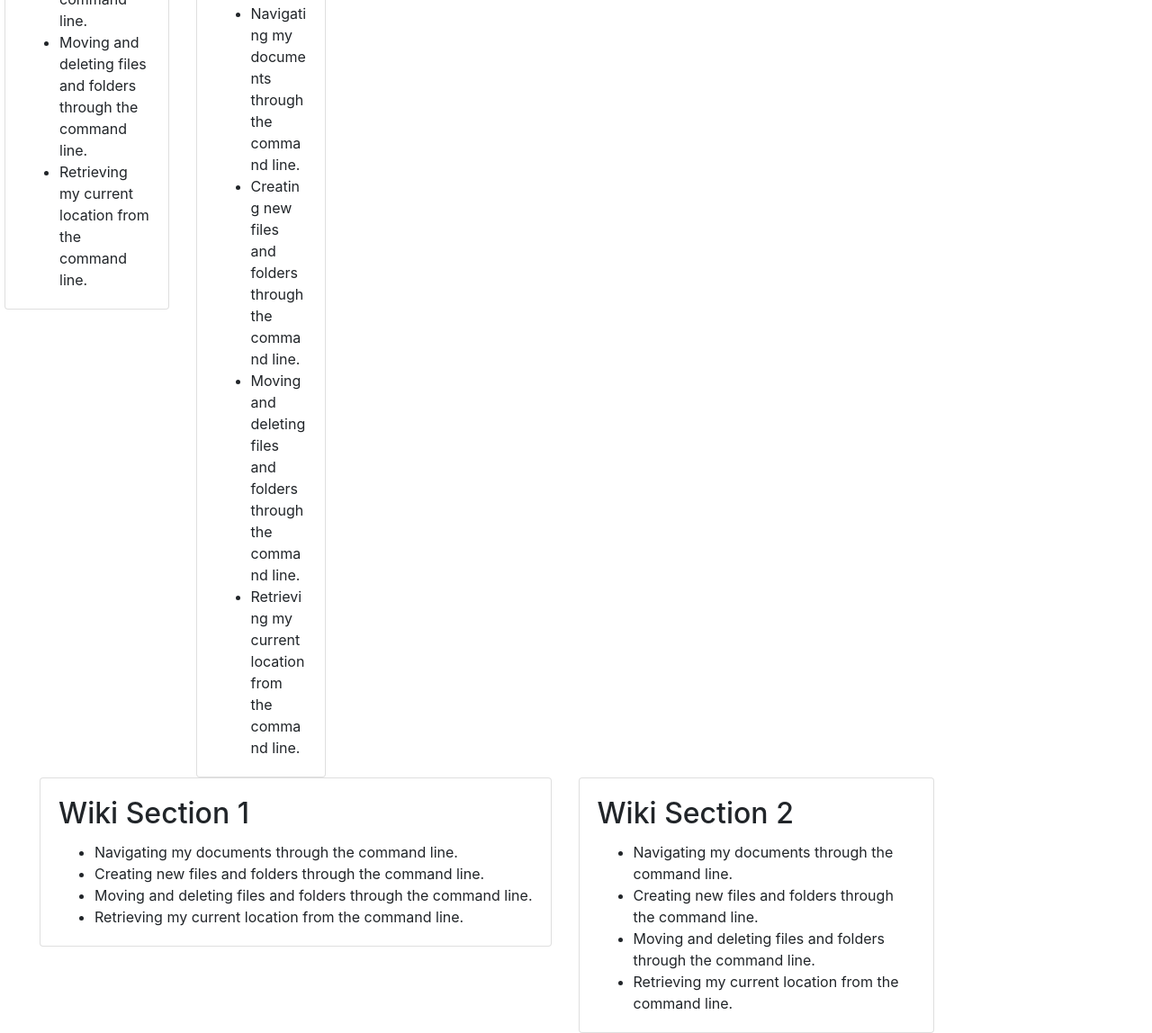
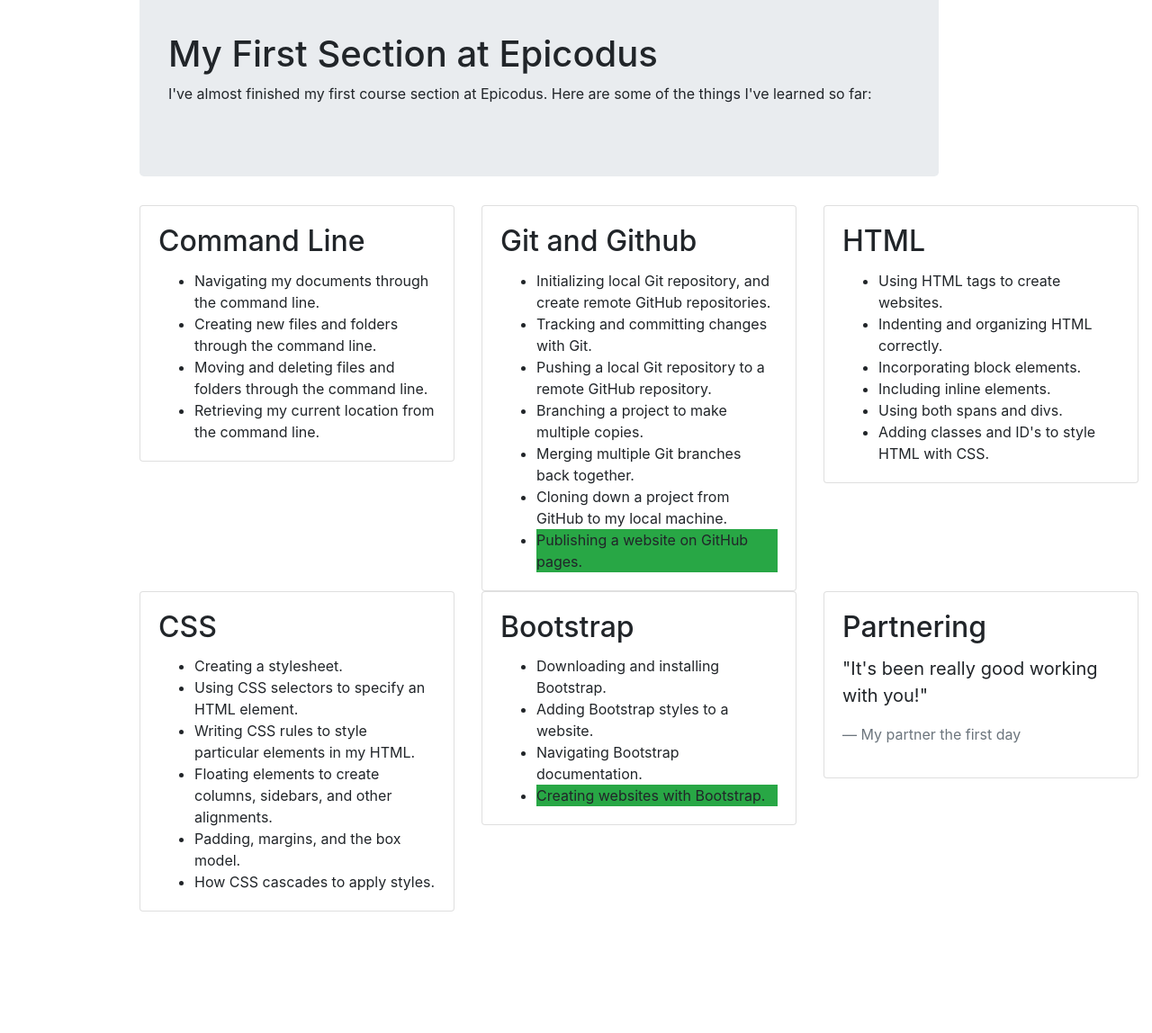
Before and after one commit to jakeedgar/wikipedia-copy, a plain HTML site: page index.html in a window 1280 px wide. Shown: the part 590-1738 px from the top of the page at 90% size. After the commit the page ends 1603 px from the top, so only its background shows below. Drawn offline with Linux system fonts and the light colour scheme.

Commit message:
WIP debug sidebar and card
Co-authored-by: Brady Diamond <BradyDiamond@users.noreply.github.com>
Co-authored-by: evmeshuris <evmeshuris@users.noreply.github.com>

```diff
--- a/css/styles.css
+++ b/css/styles.css
@@ -5,24 +5,16 @@ img {
 
 .jumbotron {
   width: 80%;
+}
+
+/* .col-2 {
+  float: left;
+} */
+
+#sidebar {
+  position: left;
+}
+
+#float {
   float: right;
 }
-
-.col-2 {
-  float: left;
-}
-
-body {
-  margin-left: 150px;
-  background-color: #fff;
-}
-#col4-1{
-  float: right;
-}
-#col6-1{
-  float: right;
-}
-
-.mydiv {
-  margin-left: -175px;
-}
--- a/index.html
+++ b/index.html
@@ -7,12 +7,37 @@
 </head>
 <body>
   <div class="container">
-  <div class="mydiv">
-    <div class="col-2">
+    <div class="row">
+      <div class="col-md-3" id="sidebar">
         <div class="card">
           <div class="card-body">
             <img src="img/logo.png" alt="the wikipedia logo">
-          <h2 class="card-title">Wiki Section test margin</h2>
+            <h2 class="card-title">New Stories!</h2>
+            <p>test 1</p>
+            <p>test 2</p>
+            <p>test 1</p>
+            <p>test 2</p>
+            <p>test 1</p>
+            <p>test 2</p>
+            <p>test 1</p>
+            <p>test 2</p>
+          </div>
+        </div>
+      </div>
+    </div>
+  </div>
+  <div class="container" id="float">
+    <div class="jumbotron">
+      <h1>My First Section at Epicodus</h1>
+      <p>
+        I've almost finished my first course section at Epicodus. Here are some of the things I've learned so far:
+      </p>
+    </div>
+    <div class="row">
+      <div class="col-md-4">
+        <div class="card">
+          <div class="card-body">
+            <h2 class="card-title">Command Line</h2>
             <ul class="card-text">
               <li>Navigating my documents through the command line.</li>
               <li>Creating new files and folders through the command line.</li>
@@ -22,52 +47,90 @@
           </div>
         </div>
       </div>
-    <div class="col-12">
+      <div class="col-md-4">
         <div class="card">
           <div class="card-body">
-          <h2 class="card-title">Wiki Section test margin</h2>
+            <h2 class="card-title">Git and Github</h2>
             <ul class="card-text">
-            <li>Navigating my documents through the command line.</li>
-            <li>Creating new files and folders through the command line.</li>
-            <li>Moving and deleting files and folders through the command line.</li>
-            <li>Retrieving my current location from the command line.</li>
-          </ul>
-        </div>
-    </div>
-      <div class="jumbotron">
-        <h1>Welcome to Wikipedia the Copy.</h1>
-      </div>
-        <p>
-          I really like making a fake version of Wikipedia, see:
-        </p>
-        <div class="rightfloat">
-          <div class="row">
-            <div class="col-2">
-              <div class="card">
-                <div class="card-body">
-                  <h2 class="card-title">Wiki Section 1</h2>
-                  <ul class="card-text">
-                    <li>Navigating my documents through the command line.</li>
-                    <li>Creating new files and folders through the command line.</li>
-                    <li>Moving and deleting files and folders through the command line.</li>
-                    <li>Retrieving my current location from the command line.</li>
+              <li>Initializing local Git repository, and create remote GitHub repositories.</li>
+              <li>Tracking and committing changes with Git.</li>
+              <li>Pushing a local Git repository to a remote GitHub repository.</li>
+              <li>Branching a project to make multiple copies.</li>
+              <li>Merging multiple Git branches back together.</li>
+              <li>Cloning down a project from GitHub to my local machine.</li>
+              <li class="bg-success">Publishing a website on GitHub pages.</li>
             </ul>
           </div>
         </div>
       </div>
-            <div class="col-10">
+      <div class="col-md-4">
         <div class="card">
           <div class="card-body">
-                  <h2 class="card-title">Wiki Section 1</h2>
-                  <p class="card-text">Welcome to Wikipedia.</p>
+            <h2 class="card-title">HTML</h2>
+            <ul class="card-text">
+              <li>Using HTML tags to create websites.</li>
+              <li>Indenting and organizing HTML correctly.</li>
+              <li>Incorporating block elements.</li>
+              <li>Including inline elements.</li>
+              <li>Using both spans and divs.</li>
+              <li>Adding classes and ID's to style HTML with CSS.</li>
+            </ul>
+          </div>
+        </div>
+      </div>
+    </div>
+    <div class="row">
+      <div class="col-md-4">
+        <div class="card">
+          <div class="card-body">
+            <h2 class="card-title">CSS</h2>
+            <ul class="card-text">
+              <li>Creating a stylesheet.</li>
+              <li>Using CSS selectors to specify an HTML element.</li>
+              <li>Writing CSS rules to style particular elements in my HTML.</li>
+              <li>Floating elements to create columns, sidebars, and other alignments.</li>
+              <li>Padding, margins, and the box model.</li>
+              <li>How CSS cascades to apply styles.</li>
+            </ul>
+          </div>
+        </div>
+      </div>
+      <div class="col-md-4">
+        <div class="card">
+          <div class="card-body">
+            <h2 class="card-title">Bootstrap</h2>
+            <ul class="card-text">
+              <li>Downloading and installing Bootstrap.</li>
+              <li>Adding Bootstrap styles to a website.</li>
+              <li>Navigating Bootstrap documentation.</li>
+              <li class="bg-success">Creating websites with Bootstrap.</li>
+            </ul>
+          </div>
+        </div>
+      </div>
+      <div class="col-md-4">
+        <div class="card">
+          <div class="card-body">
+            <h2 class="card-title">Partnering</h2>
+            <div class="card-text">
+              <blockquote class="blockquote">
+                <p>"It's been really good working with you!"</p>
+                <footer class="blockquote-footer">My partner the first day</footer>
+              </blockquote>
             </div>
           </div>
         </div>
       </div>
     </div>
+  </div>
+</body>
+</html>
+<!--
+      <div class="jumbotron">
+        <h1>Welcome to Wikipedia the Copy.</h1>
+      </div>
         <div class="row">
-          <div class="col-6">
-            <div id=col6-1>
+          <div class="col-7">
             <div class="card">
               <div class="card-body">
                 <h2 class="card-title">Wiki Section 1</h2>
@@ -81,8 +144,7 @@
             </div>
           </div>
         </div>
-          <div class="col-4">
-            <div id="col4-1">
+          <div class="col-5">
             <div class="card">
               <div class="card-body">
                 <h2 class="card-title">Wiki Section 2</h2>
@@ -99,4 +161,4 @@
   </div>
   </div>
 </body>
-</html>
+</html> -->
```
Lines whose indentation alone changed are shown as unchanged.
